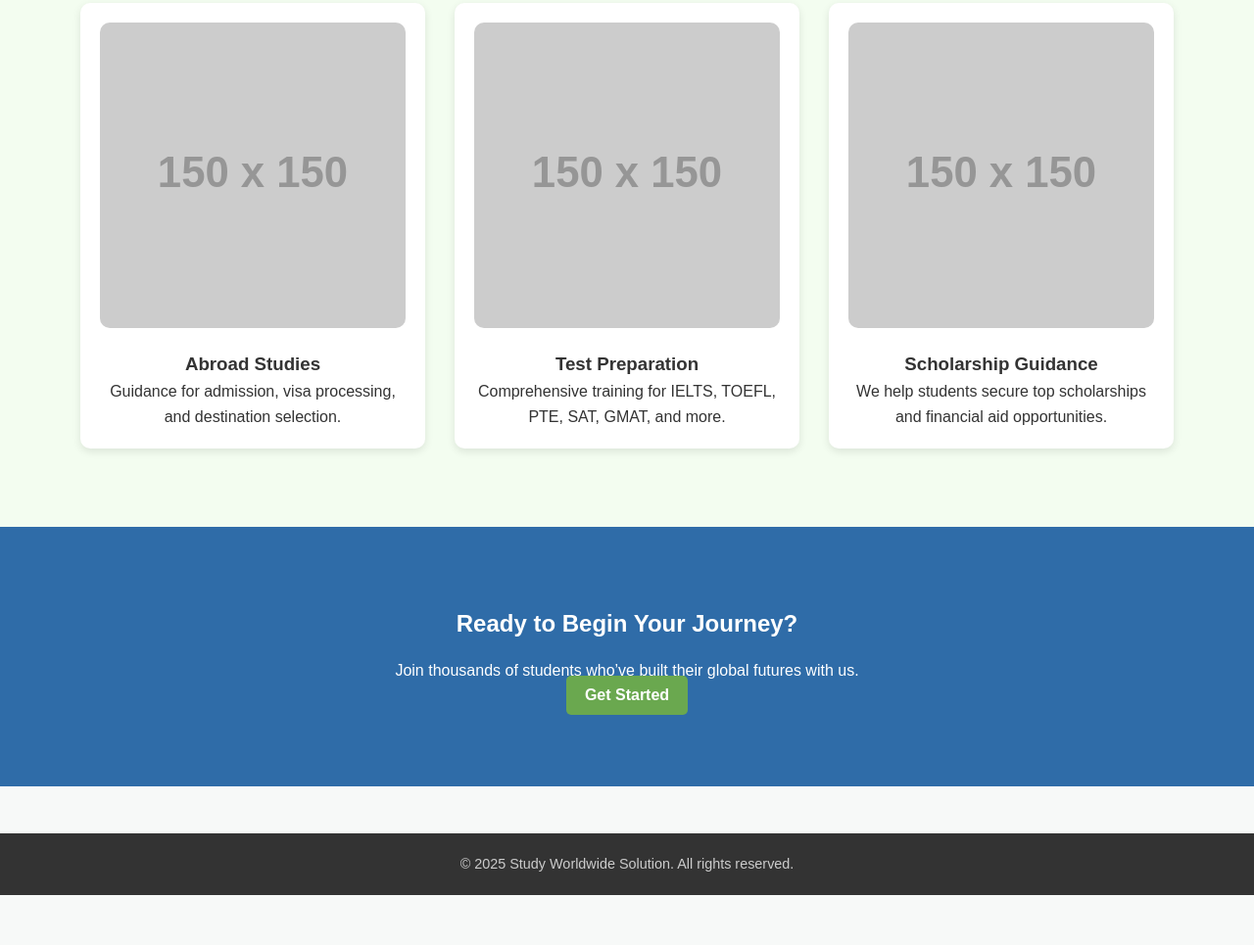
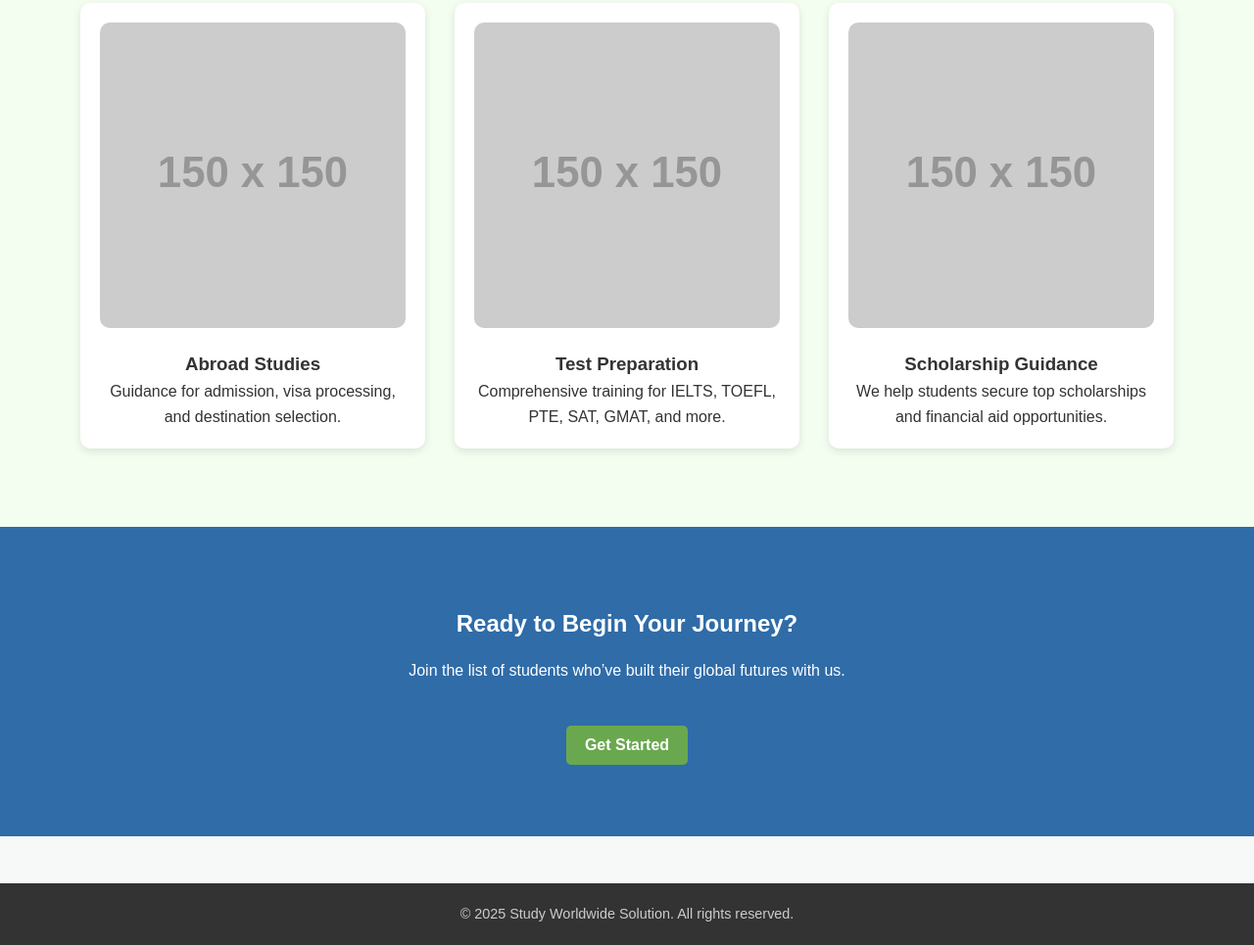
Before and after one commit to AshuUX/dreamy-bush, a website: page index.html in a window 1280 px wide. Shown: the part 908-1873 px from the top of the page at 98% size. Before the commit the page ends 1822 px from the top, so only its background shows below. Drawn offline with Linux system fonts and the light colour scheme; placeholder pictures from the web are drawn by us.

Commit message:
Update index.html

```diff
--- a/index.html
+++ b/index.html
@@ -86,8 +86,10 @@
       <div class="container">
         <h2>Ready to Begin Your Journey?</h2>
         <p>
-          Join thousands of students who’ve built their global futures with us.
+          Join the list of students who’ve built their global futures with us.
         </p>
+        <br/>
+         <br/>
         <a href="contact.html" class="btn-secondary">Get Started</a>
       </div>
     </section>
```
